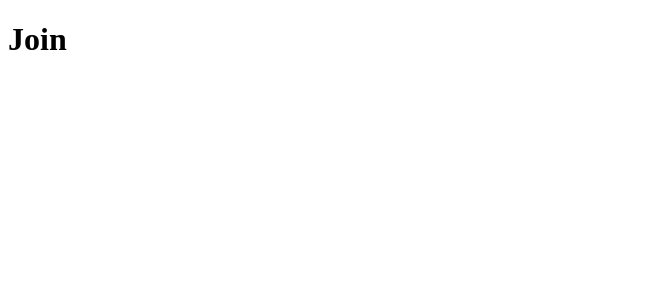
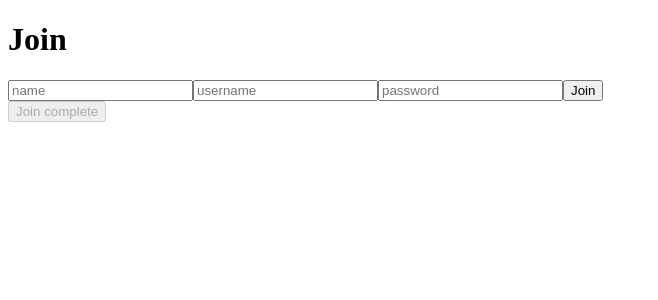
Before and after one commit to hahagarden/project-machine, a React (Create React App) app: page /join in a window 1280 px wide. Shown: the top 300 px of the page, without its empty margins (0-658 px from the left). Built offline with nearby package versions, Linux system fonts and the light colour scheme.

Commit message:
Make Join.tsx
input data save in User, Users
send Route state to "/" using Link.
no server yet.

```diff
--- a/src/routes/Join.tsx
+++ b/src/routes/Join.tsx
@@ -1,5 +1,84 @@
+import { Component, useState } from "react";
+import styled from "styled-components";
+import { Link } from "react-router-dom";
+
+type UsersType = {
+  [username: string]: object;
+};
+
+class Users {
+  public users: UsersType;
+  constructor() {
+    this.users = {};
+  }
+  add(newUser: User) {
+    if (this.users[newUser.username] === undefined)
+      this.users[newUser.username] = newUser;
+  }
+  showAll() {
+    console.log(this.users);
+  }
+}
+
+class User {
+  constructor(
+    public name: string,
+    public username: string,
+    public password: string
+  ) {}
+}
+
+const InputBox = styled.input.attrs({ required: true })``;
+
+const users = new Users();
+
 function Join() {
-  return <h1>Join</h1>;
+  const [name, setName] = useState("");
+  const [username, setUsername] = useState("");
+  const [password, setPassword] = useState("");
+  const [submitted, setSubmitted] = useState(false);
+  const onChange = (event: React.ChangeEvent<HTMLInputElement>) => {
+    event.target.id === "name"
+      ? setName(event.target.value)
+      : event.target.id === "username"
+      ? setUsername(event.target.value)
+      : setPassword(event.target.value);
+  };
+  const onSubmit = (event: React.FormEvent<HTMLFormElement>) => {
+    event.preventDefault();
+    const newUser = new User(name, username, password);
+    users.add(newUser);
+    setSubmitted(true);
+  };
+  return (
+    <>
+      <h1>Join</h1>
+      <form onSubmit={onSubmit}>
+        <InputBox
+          id="name"
+          placeholder="name"
+          value={name}
+          onChange={onChange}
+        ></InputBox>
+        <InputBox
+          id="username"
+          placeholder="username"
+          value={username}
+          onChange={onChange}
+        ></InputBox>
+        <InputBox
+          id="password"
+          placeholder="password"
+          value={password}
+          onChange={onChange}
+        ></InputBox>
+        <button>Join</button>
+      </form>
+      <Link to="/" state={{ users: users }}>
+        <button disabled={submitted ? false : true}>Join complete</button>
+      </Link>
+    </>
+  );
 }
 
 export default Join;
--- a/src/routes/Login.tsx
+++ b/src/routes/Login.tsx
@@ -1,5 +1,5 @@
 import { useState } from "react";
-import { Link } from "react-router-dom";
+import { Link, useLocation } from "react-router-dom";
 
 function Login() {
   const [username, setUsername] = useState("");
@@ -9,6 +9,9 @@ function Login() {
       ? setUsername(event.target.value)
       : setPassword(event.target.value);
   };
+  const location = useLocation();
+  const state = location.state;
+  console.log(state);
   return (
     <>
       <form>
```
